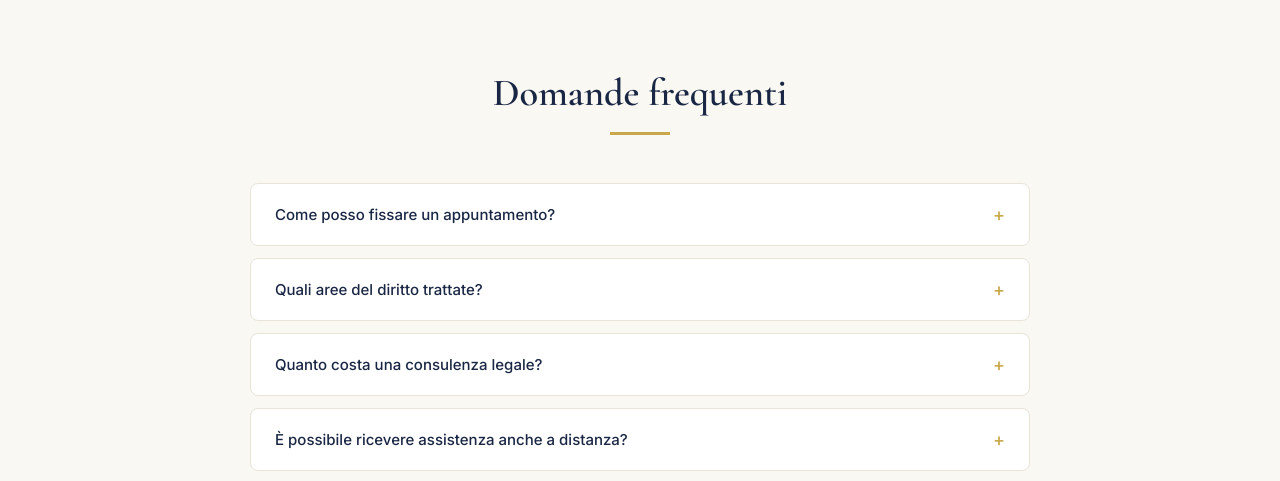
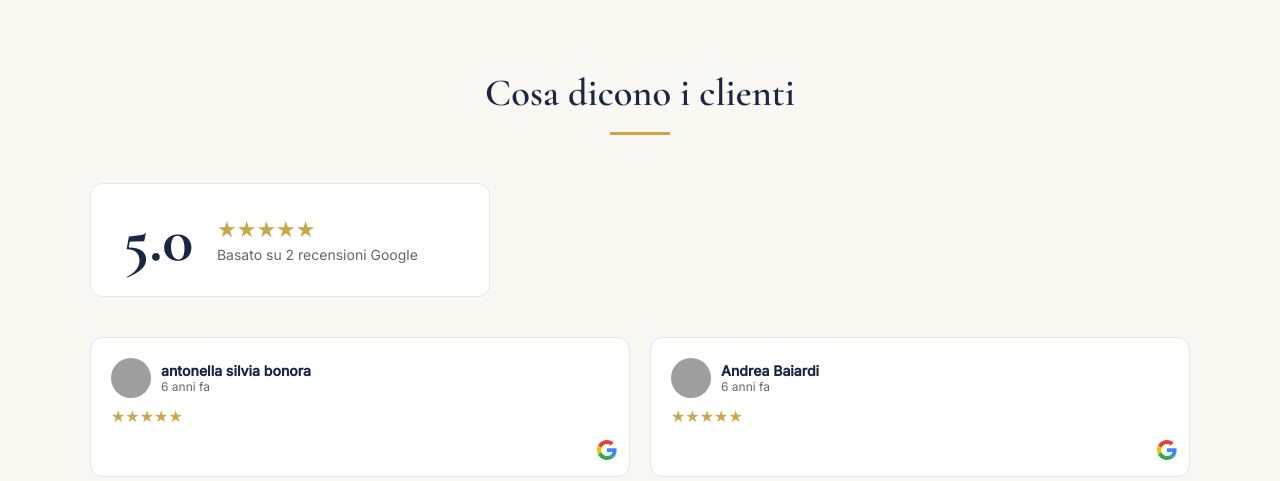
Before and after one commit to testo-gif/bonora-avv-vittorio-romano, a plain HTML site: page index.html in a window 1280 px wide. Shown: the part 2309-2790 px from the top of the page. Drawn offline with nearby package versions, Linux system fonts and the light colour scheme; grey boxes are pictures that could not be loaded.

Commit message:
Add preview

```diff
--- a/index.html
+++ b/index.html
@@ -136,12 +136,12 @@ footer a{color:rgba(255,255,255,0.4);text-decoration:none}
 </nav>
 
 <section class="hero">
-  <div class="hero-bg"><img src="https://images.unsplash.com/photo-1556742049-0cfed4f6a45d?w=1200&auto=format&fit=crop" alt="Bonora Avv. Vittorio Romano" style="width:100%;height:100%;object-fit:cover;opacity:0.25"></div>
+  <div class="hero-bg"><img src="https://images.unsplash.com/photo-1531746020798-e6953c6e8e04?w=1200&auto=format&fit=crop" alt="Bonora Avv. Vittorio Romano" style="width:100%;height:100%;object-fit:cover;opacity:0.25"></div>
   <div class="hero-overlay"></div>
   <div class="hero-content">
     <div class="hero-badge">Avvocato · Bologna</div>
     <h1>Bonora Avv. Vittorio Romano</h1>
-    <p class="hero-sub">Professionista a Bologna</p>
+    <p class="hero-sub">⭐ 5.0 su Google · 2 recensioni</p>
     <p class="hero-addr">📍 Via Castiglione,  41, 40124 Bologna</p>
     <a href="tel:+39 051 233942" class="btn-primary">📞 Chiama ora</a>
   </div>
@@ -156,14 +156,14 @@ footer a{color:rgba(255,255,255,0.4);text-decoration:none}
         <p style="margin-bottom:0">Lo studio legale <strong>Bonora Avv. Vittorio Romano</strong> opera a Bologna con esperienza nella consulenza e nell'assistenza legale. Offriamo un servizio su misura, attento alle esigenze del cliente e orientato al risultato.</p>
         <p>La nostra priorità è accompagnare ogni cliente con competenza e dedizione, garantendo chiarezza, trasparenza e riservatezza in ogni fase del percorso.</p>
         <div class="about-stats">
-
+          <div class="stat-box"><div class="stat-num">5.0</div><div class="stat-label">Valutazione Google</div></div>
           <div class="stat-box"><div class="stat-num">2</div><div class="stat-label">Recensioni</div></div>
           <div class="stat-box"><div class="stat-num">100%</div><div class="stat-label">Dedizione</div></div>
           <div class="stat-box"><div class="stat-num">Bologna</div><div class="stat-label">Sede</div></div>
         </div>
       </div>
       <div class="about-img">
-        <img src="https://images.unsplash.com/photo-1507679799987-c73779587ccf?w=1200&auto=format&fit=crop" alt="Bonora Avv. Vittorio Romano" style="width:100%;height:100%;object-fit:cover">
+        <img src="https://images.unsplash.com/photo-1560250097-0b93528c311a?w=1200&auto=format&fit=crop" alt="Bonora Avv. Vittorio Romano" style="width:100%;height:100%;object-fit:cover">
       </div>
     </div>
   </div>
@@ -173,11 +173,64 @@ footer a{color:rgba(255,255,255,0.4);text-decoration:none}
   <div class="container">
     <h2 class="section-title">Servizi offerti</h2>
     <div class="services-grid"><div class="service-item"><div class="service-icon">⚖</div><span>Consulenza legale</span></div><div class="service-item"><div class="service-icon">⚖</div><span>Diritto civile</span></div><div class="service-item"><div class="service-icon">⚖</div><span>Diritto del lavoro</span></div><div class="service-item"><div class="service-icon">⚖</div><span>Diritto penale</span></div><div class="service-item"><div class="service-icon">⚖</div><span>Recupero crediti</span></div><div class="service-item"><div class="service-icon">⚖</div><span>Contrattualistica</span></div></div>
-    <div class="photo-grid"><div class="photo-item" style="background-image:url('https://images.unsplash.com/photo-1454165804606-c3d57bc86b40?w=1200&auto=format&fit=crop')"></div><div class="photo-item" style="background-image:url('https://images.unsplash.com/photo-1497366216548-37526070297c?w=1200&auto=format&fit=crop')"></div><div class="photo-item" style="background-image:url('https://images.unsplash.com/photo-1568992688065-536aad8a12f6?w=1200&auto=format&fit=crop')"></div><div class="photo-item" style="background-image:url('https://images.unsplash.com/photo-1531746020798-e6953c6e8e04?w=1200&auto=format&fit=crop')"></div></div>
+    <div class="photo-grid"><div class="photo-item" style="background-image:url('https://images.unsplash.com/photo-1600880292203-757bb62b4baf?w=1200&auto=format&fit=crop')"></div><div class="photo-item" style="background-image:url('https://images.unsplash.com/photo-1521791136064-7986c2920216?w=1200&auto=format&fit=crop')"></div><div class="photo-item" style="background-image:url('https://images.unsplash.com/photo-1572021335469-31706a17aaef?w=1200&auto=format&fit=crop')"></div><div class="photo-item" style="background-image:url('https://images.unsplash.com/photo-1565514158740-064f34bd6cfd?w=1200&auto=format&fit=crop')"></div></div>
   </div>
 </section>
 
+<section class="section reviews-section">
+  <div class="container">
+    <h2 class="section-title">Cosa dicono i clienti</h2>
+    <div class="rating-summary">
+      <div class="big-rating">5.0</div>
+      <div>
+        <span style="color:#c9a84c;font-size:22px">★★★★★<span style="color:#ccc"></span></span>
+        <div style="color:#666;font-size:14px;margin-top:4px">Basato su 2 recensioni Google</div>
+      </div>
+    </div>
+    <div class="reviews-grid" id="revGrid">
+      <div class="rev-card">
+  <div style="display:flex;gap:10px;align-items:center;margin-bottom:8px">
+    <img src="https://lh3.googleusercontent.com/a-/ALV-UjWd2wO1dx_-H52EdSM3TTSbL9BZ5b5vvA5_AI0uRbPPWlNKUmzN=s128-c0x00000000-cc-rp-mo-ba6" style="width:40px;height:40px;border-radius:50%;object-fit:cover">
+    <div>
+      <div style="font-weight:600;font-size:14px;color:#1a2744">antonella silvia bonora</div>
+      <div style="font-size:12px;color:#666">6 anni fa</div>
+    </div>
+  </div>
+  <div style="color:#c9a84c;font-size:16px;margin-bottom:6px">★★★★★</div>
+  <p style="font-size:14px;color:#444;line-height:1.5;margin:0"></p>
+  <div style="position:absolute;bottom:12px;right:12px"><svg xmlns="http://www.w3.org/2000/svg" viewBox="0 0 48 48" width="20" height="20" style="flex-shrink:0">
+<path fill="#EA4335" d="M24 9.5c3.54 0 6.71 1.22 9.21 3.6l6.85-6.85C35.9 2.38 30.47 0 24 0 14.62 0 6.51 5.38 2.56 13.22l7.98 6.19C12.43 13.72 17.74 9.5 24 9.5z"/>
+<path fill="#4285F4" d="M46.98 24.55c0-1.57-.15-3.09-.38-4.55H24v9.02h12.94c-.58 2.96-2.26 5.48-4.78 7.18l7.73 6c4.51-4.18 7.09-10.36 7.09-17.65z"/>
+<path fill="#FBBC05" d="M10.53 28.59c-.48-1.45-.76-2.99-.76-4.59s.27-3.14.76-4.59l-7.98-6.19C.92 16.46 0 20.12 0 24c0 3.88.92 7.54 2.56 10.78l7.97-6.19z"/>
+<path fill="#34A853" d="M24 48c6.48 0 11.93-2.13 15.89-5.81l-7.73-6c-2.18 1.48-4.97 2.31-8.16 2.31-6.26 0-11.57-4.22-13.47-9.91l-7.98 6.19C6.51 42.62 14.62 48 24 48z"/>
+<path fill="none" d="M0 0h48v48H0z"/></svg></div>
+</div>
+<div class="rev-card">
+  <div style="display:flex;gap:10px;align-items:center;margin-bottom:8px">
+    <img src="https://lh3.googleusercontent.com/a/ACg8ocIT93FfdI_ZhOjScHwVSGom1-zalijXOxX51RB8glb7fJfUXg=s128-c0x00000000-cc-rp-mo-ba2" style="width:40px;height:40px;border-radius:50%;object-fit:cover">
+    <div>
+      <div style="font-weight:600;font-size:14px;color:#1a2744">Andrea Baiardi</div>
+      <div style="font-size:12px;color:#666">6 anni fa</div>
+    </div>
+  </div>
+  <div style="color:#c9a84c;font-size:16px;margin-bottom:6px">★★★★★</div>
+  <p style="font-size:14px;color:#444;line-height:1.5;margin:0"></p>
+  <div style="position:absolute;bottom:12px;right:12px"><svg xmlns="http://www.w3.org/2000/svg" viewBox="0 0 48 48" width="20" height="20" style="flex-shrink:0">
+<path fill="#EA4335" d="M24 9.5c3.54 0 6.71 1.22 9.21 3.6l6.85-6.85C35.9 2.38 30.47 0 24 0 14.62 0 6.51 5.38 2.56 13.22l7.98 6.19C12.43 13.72 17.74 9.5 24 9.5z"/>
+<path fill="#4285F4" d="M46.98 24.55c0-1.57-.15-3.09-.38-4.55H24v9.02h12.94c-.58 2.96-2.26 5.48-4.78 7.18l7.73 6c4.51-4.18 7.09-10.36 7.09-17.65z"/>
+<path fill="#FBBC05" d="M10.53 28.59c-.48-1.45-.76-2.99-.76-4.59s.27-3.14.76-4.59l-7.98-6.19C.92 16.46 0 20.12 0 24c0 3.88.92 7.54 2.56 10.78l7.97-6.19z"/>
+<path fill="#34A853" d="M24 48c6.48 0 11.93-2.13 15.89-5.81l-7.73-6c-2.18 1.48-4.97 2.31-8.16 2.31-6.26 0-11.57-4.22-13.47-9.91l-7.98 6.19C6.51 42.62 14.62 48 24 48z"/>
+<path fill="none" d="M0 0h48v48H0z"/></svg></div>
+</div>
+    </div>
 
+    </div>
+    <div class="rev-nav">
+      <button onclick="scrollRevs(-1)" class="rev-btn">&#8592;</button>
+      <button onclick="scrollRevs(1)" class="rev-btn">&#8594;</button>
+    </div>
+  </div>
+</section>
 
 <section class="section faq-section">
   <div class="container">
```
